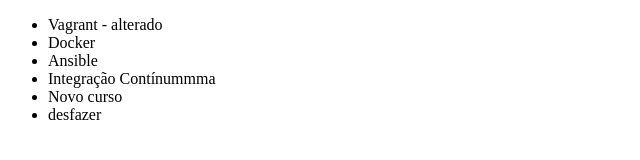
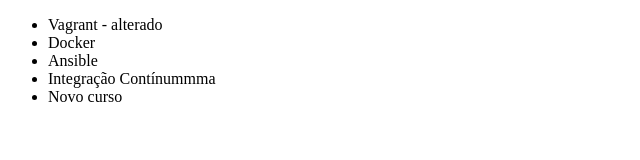
Before and after one commit to oldairjsilva/alura, a plain HTML site: page index.html in a window 1280 px wide. Shown: the full height of the page, 0-640 px from the left. Drawn offline with Linux system fonts and the light colour scheme.

Commit message:
Revert "Incluindo desfazer"
This reverts commit 94343881c8f51e3fd421b588351ac4dc08733e49.

```diff
--- a/index.html
+++ b/index.html
@@ -11,7 +11,6 @@
 		<li>Ansible</li>
 		<li>Integração Contínummma</li>
 		<li>Novo curso</li>
-		<li>desfazer</li>
 	</ul>
 </body>
 </html>
```
